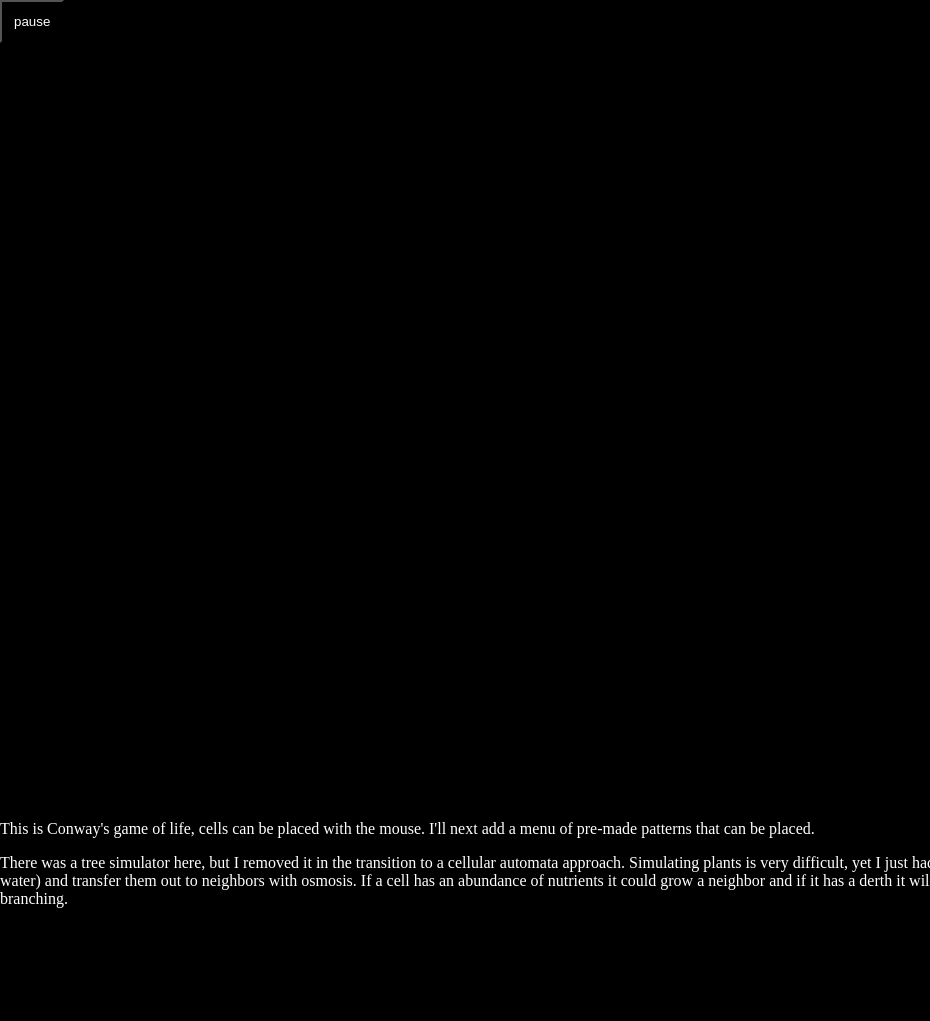
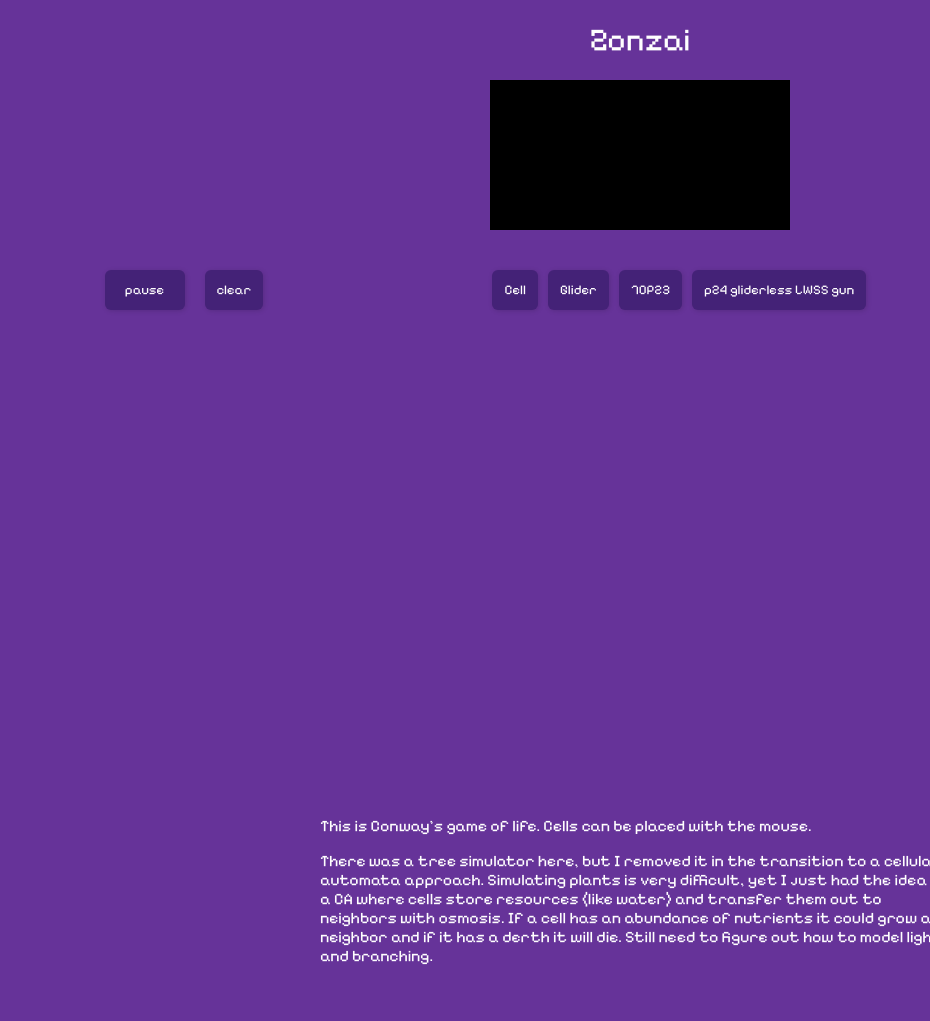
Before and after one commit to unicorn-city/zonzai, a plain HTML site: page web/index.html in a window 1280 px wide. Shown: the whole page, without its empty margins (0-930 px from the left). Before the commit the page ends 924 px from the top, so only its background shows below. Drawn offline with Linux system fonts and the light colour scheme; no server answers.

Commit message:
:sparkles: Added pattern placing controls

```diff
--- a/web/index.html
+++ b/web/index.html
@@ -7,24 +7,41 @@
     <script defer src="./main.js"></script>
     <link rel="stylesheet" href="style.css" />
     <link rel="shortcut icon" href="#" type="image/x-icon" />
+
+    <link rel="preconnect" href="https://fonts.googleapis.com" />
+    <link rel="preconnect" href="https://fonts.gstatic.com" crossorigin />
+    <link
+      href="https://fonts.googleapis.com/css2?family=Pixelify+Sans:wght@400..700&display=swap"
+      rel="stylesheet"
+    />
   </head>
 
   <body>
+    <div class="gameContainer">
+      <div class="gameHeader">
+        <h1>Zonzai</h1>
+      </div>
+      <canvas class="canvas"> </canvas>
+      <div class="gameFooter">
+        <div class="gameControls">
+          <button id="pause-btn" class="btn">pause</button>
+          <button id="clear-btn" class="btn">clear</button>
+        </div>
+        <div id="pattern-palette"></div>
         <p id="fps"></p>
-    <button id="pauseBtn">pause</button>
-    <canvas class="canvas"> </canvas>
+      </div>
+    </div>
 
-    <p style="color: white">
-      This is Conway's game of life, cells can be placed with the mouse. I'll
-      next add a menu of pre-made patterns that can be placed.
-    </p>
-    <p style="color: white">
+    <div class="description">
+      <p>This is Conway's game of life. Cells can be placed with the mouse.</p>
+      <p>
         There was a tree simulator here, but I removed it in the transition to a
         cellular automata approach. Simulating plants is very difficult, yet I
         just had the idea of a CA where cells store resources (like water) and
-      transfer them out to neighbors with osmosis. If a cell has an abundance of
-      nutrients it could grow a neighbor and if it has a derth it will die.
+        transfer them out to neighbors with osmosis. If a cell has an abundance
+        of nutrients it could grow a neighbor and if it has a derth it will die.
         Still need to figure out how to model light and branching.
       </p>
+    </div>
   </body>
 </html>
--- a/web/main.js
+++ b/web/main.js
@@ -2,6 +2,30 @@ let instance
 let canvas
 let canvasContext
 let canvasImageData
+
+let dragging
+let mousedown
+
+const CELL_SIZE = 5
+
+const EXAMPLE_PATTERNS = [
+  {
+    name: "Cell",
+    rle: "o!",
+  },
+  {
+    name: "Glider",
+    rle: "bob$2bo$3o!",
+  },
+  {
+    name: "70P23",
+    rle: "24bo$12bo9b3o$o11b3o6bo$3o5b2o5bo5b2o$3bo4b2o4b2o$2b2o$19bobo$19bobo$3b2o14b3o3b2o$3b2o3b3o14b2o$8bobo$8bobo$26b2o$14b2o4b2o4bo$7b2o5bo5b2o5b3o$8bo6b3o11bo$5b3o9bo$5bo!",
+  },
+  {
+    name: "p24 gliderless LWSS gun",
+    rle: "24b2o3b2o$2b2obo2bo15bobobo2bo$o2bob4o17bob4o$2o24bo2bo2b2o$4bob2obo9b2o3bobo3b2o2bo$2ob4ob2o9bo3b3o7b2o$o3bo12bobobob2o$b4o11bobo2bob2o$5b2o3b2o4bobob3o$3b4o3bobob2obobo$2bo3bo5bobo2bo12bo2bobo$bobo8bo3b2o10b2obob3o$bo2b2o3b3o8b2o7bo6bo$2b2obo4b2o8b2o6b2o5bo$5b3o4b3o5bo$6b2ob2o3b2o5bo7bo5b2o$b2ob2obob2o3b2o6b2o4bo6bo$obobo9b2o6b3o4b3obob2o$bo3b6o3bo14bobo2bo$7bo3bo9b2o$10bo10bo$10bo3bo6bo$6bo8bo$7b2o2bo3bo6bo2bo8bo2bo$5b2o9b2o8bo11bo$7bo5bo4bo3bo3bo7bo3bo$12bobo3bo4b4o8b4o$13bo4bo$7b2o3bo3b2o$6bobo3bo2bo$6bo4bo3bo$5b2o5bo2$8b2o8b2o$8bo2b6o2bo$9b2o6b2o$6b3o10b3o$6bo2bobo4bobo2bo$7b2o4b2o4b2o!",
+  },
+]
 
 const debug_print = (location, size) => {
   var buffer = new Uint8Array(instance.exports.memory.buffer, location, size)
@@ -14,29 +38,55 @@ let frameTime = performance.now()
 let lastFpsUpdateMS = new Date().getTime()
 let prevFrameIntervals = []
 
+const patternPaletteElement = document.getElementById("pattern-palette")
 const fpsElement = document.getElementById("fps")
-const pauseBtnElement = document.getElementById("pauseBtn")
+const pauseBtnElement = document.getElementById("pause-btn")
+const clearBtnElement = document.getElementById("clear-btn")
 
 pauseBtnElement.addEventListener("click", () => {
-  instance.exports.pause()
+  const pauseResult = instance.exports.pause()
+  pauseBtnElement.innerText = pauseResult ? "unpause" : "pause"
+})
+
+clearBtnElement.addEventListener("click", () => {
+  instance.exports.clear()
 })
 
 const setCanvasDimensions = () => {
-  canvas.width = window.innerWidth
-  canvas.height = window.innerHeight
+  canvas.width = Math.floor((window.innerWidth * 0.96) / CELL_SIZE) * CELL_SIZE
+  canvas.height = Math.floor((window.innerHeight - 240) / CELL_SIZE) * CELL_SIZE
   instance.exports.set_window_dimensions(canvas.width, canvas.height)
   canvasImageData = canvasContext.createImageData(canvas.width, canvas.height)
 }
 
 window.addEventListener("resize", setCanvasDimensions)
 
-const memory = new WebAssembly.Memory({
-  initial: 1000,
-  maximum: 65536,
+EXAMPLE_PATTERNS.forEach((p) => {
+  const patternButtonElement = document.createElement("button")
+  patternButtonElement.classList.add("btn")
+  patternButtonElement.innerText = p.name
+  patternButtonElement.addEventListener("click", () => {
+    // TODO: There's definitely a better way to do this w/o allocating
+    // cause I just copy it into the same fixed buffer
+    const rleBuffer = Uint8Array.from(
+      Array.from(p.rle).map((letter) => letter.charCodeAt(0)),
+    )
+
+    var ptr = instance.exports.alloc(rleBuffer.length)
+    var mem = new Uint8Array(
+      instance.exports.memory.buffer,
+      ptr,
+      rleBuffer.length,
+    )
+    mem.set(new Uint8Array(rleBuffer))
+
+    instance.exports.select_pattern(ptr)
+    console.log(p.rle, p.rle.length)
+  })
+  patternPaletteElement.appendChild(patternButtonElement)
 })
 
 WebAssembly.instantiateStreaming(fetch("./bin/zonzai.wasm"), {
-  js: { mem: memory },
   env: {
     debug_print: debug_print,
   },
@@ -47,18 +97,43 @@ WebAssembly.instantiateStreaming(fetch("./bin/zonzai.wasm"), {
   canvasContext = canvas.getContext("2d")
   setCanvasDimensions()
 
-  let mousedown = false
+  let mousePosition = { x: 0, y: 0 }
+
+  canvas.addEventListener("mouseup", (e) => {
+    mousedown = false
+    dragging = false
+    instance.exports.set_dragging(false)
+  })
 
   canvas.addEventListener("mousedown", (e) => {
     mousedown = true
-    instance.exports.mouse_click(e.x, canvas.height - e.y)
   })
-  canvas.addEventListener("mouseup", (e) => {
-    mousedown = false
+
+  canvas.addEventListener("click", (e) => {
+    instance.exports.click()
   })
+
   canvas.addEventListener("mousemove", (e) => {
-    if (mousedown) {
-      instance.exports.mouse_click(e.x, canvas.height - e.y)
+    if (dragging) {
+      instance.exports.set_dragging(true)
+    }
+
+    let canvasBoundingRect = canvas.getBoundingClientRect()
+    const newMousePosition = {
+      x: e.x - canvasBoundingRect.left,
+      y: canvas.height + canvasBoundingRect.top - e.y,
+    }
+    if (
+      mousePosition.x !== newMousePosition.x ||
+      mousePosition.y !== newMousePosition.y
+    ) {
+      if (mousedown) {
+        dragging = true
+      } else {
+        dragging = false
+      }
+      instance.exports.move_mouse(newMousePosition.x, newMousePosition.y)
+      mousePosition = newMousePosition
     }
   })
 
--- a/web/style.css
+++ b/web/style.css
@@ -1,9 +1,15 @@
 * {
   user-select: none;
+
+  font-family: "Pixelify Sans", sans-serif;
+  font-optical-sizing: auto;
+  font-weight: 400;
+  font-style: normal;
+  color: white;
 }
 
 :root {
-  background-color: black;
+  background-color: rebeccapurple;
 }
 
 body {
@@ -11,28 +17,71 @@ body {
 }
 
 .canvas {
+  background-color: black;
+  image-rendering: pixelated;
+}
+
+.gameContainer {
   height: 100vh;
-  width: 100vw;
-  image-rendering: pixelated;
-  flex: 1;
+  display: flex;
+  flex-direction: column;
+  align-items: center;
+}
+
+.gameHeader {
+  height: 80px;
+}
+
+.gameFooter {
+  height: 120px;
+  width: 100%;
+  display: flex;
+  flex-direction: row;
+  justify-content: space-around;
+  align-items: center;
+  column-gap: 20px;
+  flex-wrap: wrap;
+}
+
+.gameControls {
+  display: flex;
+  flex-direction: row;
+  align-items: center;
+  gap: 20px;
+}
+
+#pattern-palette {
+  display: flex;
+  flex-direction: row;
+  align-items: center;
+  gap: 10px;
 }
 
 #fps {
-  position: absolute;
-  top: 0;
-  right: 0;
-  background-color: black;
-  padding: 12px;
-  margin: 0;
   color: white;
+  width: 80px;
+  text-align: center;
 }
 
-#pauseBtn {
-  position: absolute;
-  top: 0;
-  left: 0;
-  background-color: black;
+#pause-btn {
+  width: 80px;
+}
+
+.btn {
   padding: 12px;
-  margin: 0;
   color: white;
+  background-color: #442277;
+  border: none;
+  border-radius: 6px;
+  box-shadow: 1px 1px 5px rgb(0 0 0 / 15%);
 }
+
+.btn:hover {
+  background-color: #402066;
+}
+
+.description {
+  max-width: 640px;
+  margin: 0 auto;
+  padding: 0 3vw 40px 3vw;
+}
```
Also changed, not shown: 2 other files. Lines whose indentation alone changed are shown as unchanged.
